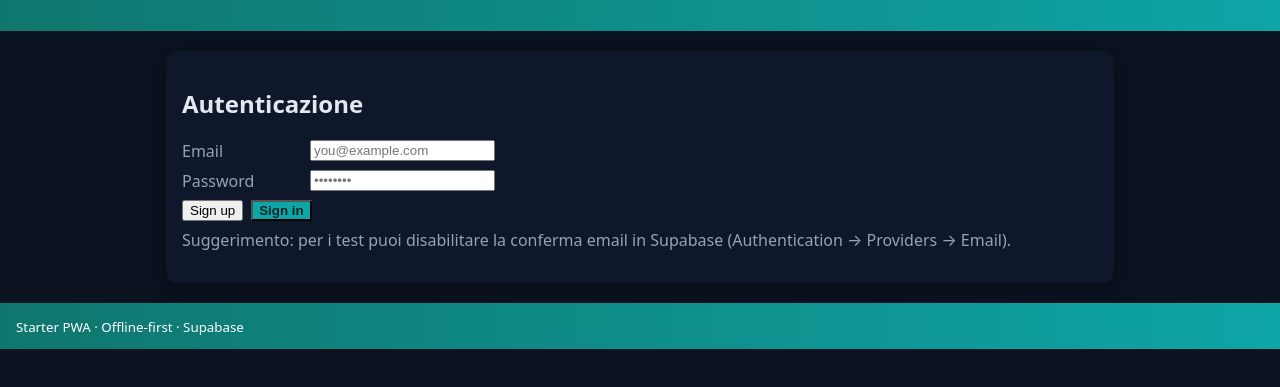
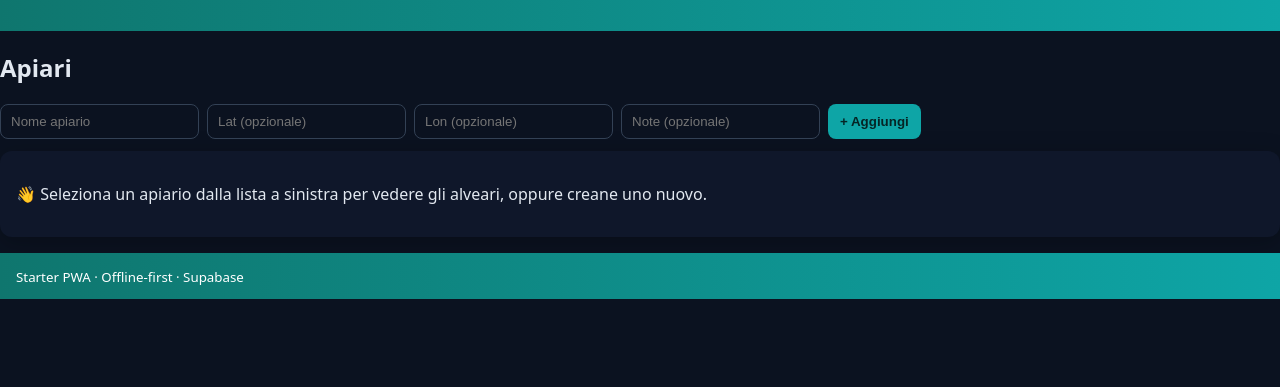
Before and after one commit to SuperAlby/apiary-pwa, a plain HTML site: page index.html in a window 1280 px wide. Shown: the part 79-466 px from the top of the page. Drawn offline with Linux system fonts and the light colour scheme; a script that the page names is missing.

Commit message:
Update index.html

```diff
--- a/index.html
+++ b/index.html
@@ -16,31 +16,9 @@
     <div id="status" class="status">...</div>
   </header>
 
-  <main class="container">
-    <section id="auth-section" class="card">
-      <h2>Autenticazione</h2>
-      <div id="auth-forms">
-        <div class="form-row">
-          <label>Email</label>
-          <input id="email" type="email" placeholder="you@example.com" autocomplete="username" />
-        </div>
-        <div class="form-row">
-          <label>Password</label>
-          <input id="password" type="password" placeholder="••••••••" autocomplete="current-password" />
-        </div>
-        <div class="btn-row">
-          <button id="btn-signup">Sign up</button>
-          <button id="btn-login" class="primary">Sign in</button>
-        </div>
-      </div>
-      <div class="btn-row hidden" id="auth-logged">
-        <span id="user-email"></span>
-        <button id="btn-logout" class="danger">Sign out</button>
-      </div>
-      <p class="help">Suggerimento: per i test puoi disabilitare la conferma email in Supabase (Authentication → Providers → Email).</p>
-    </section>
-
-    <section id="app-section" class="card hidden">
+<main class="container-grid">
+  <aside id="sidebar">
+    <div class="sidebar-content">
       <h2>Apiari</h2>
       <form id="form-apiary" class="inline-form">
         <input id="apiary-name" type="text" placeholder="Nome apiario" required />
@@ -50,9 +28,11 @@
         <button type="submit" class="primary">+ Aggiungi</button>
       </form>
       <ul id="apiaries-list" class="list"></ul>
+    </div>
+  </aside>
 
-      <hr/>
-
+  <div id="main-content">
+    <section id="app-section" class="card">
       <div id="hives-section" class="subsection hidden">
         <h3>Alveari nell'apiario: <span id="current-apiary-name"></span></h3>
         <form id="form-hive" class="inline-form">
@@ -76,8 +56,14 @@
         </form>
         <ul id="inspections-list" class="list"></ul>
       </div>
+
+      <div id="welcome-message">
+        <p>👋 Seleziona un apiario dalla lista a sinistra per vedere gli alveari, oppure creane uno nuovo.</p>
+      </div>
     </section>
-  </main>
+  </div>
+</main>
+
 
   <footer class="app-footer">
     <small>Starter PWA · Offline-first · Supabase</small>
```
